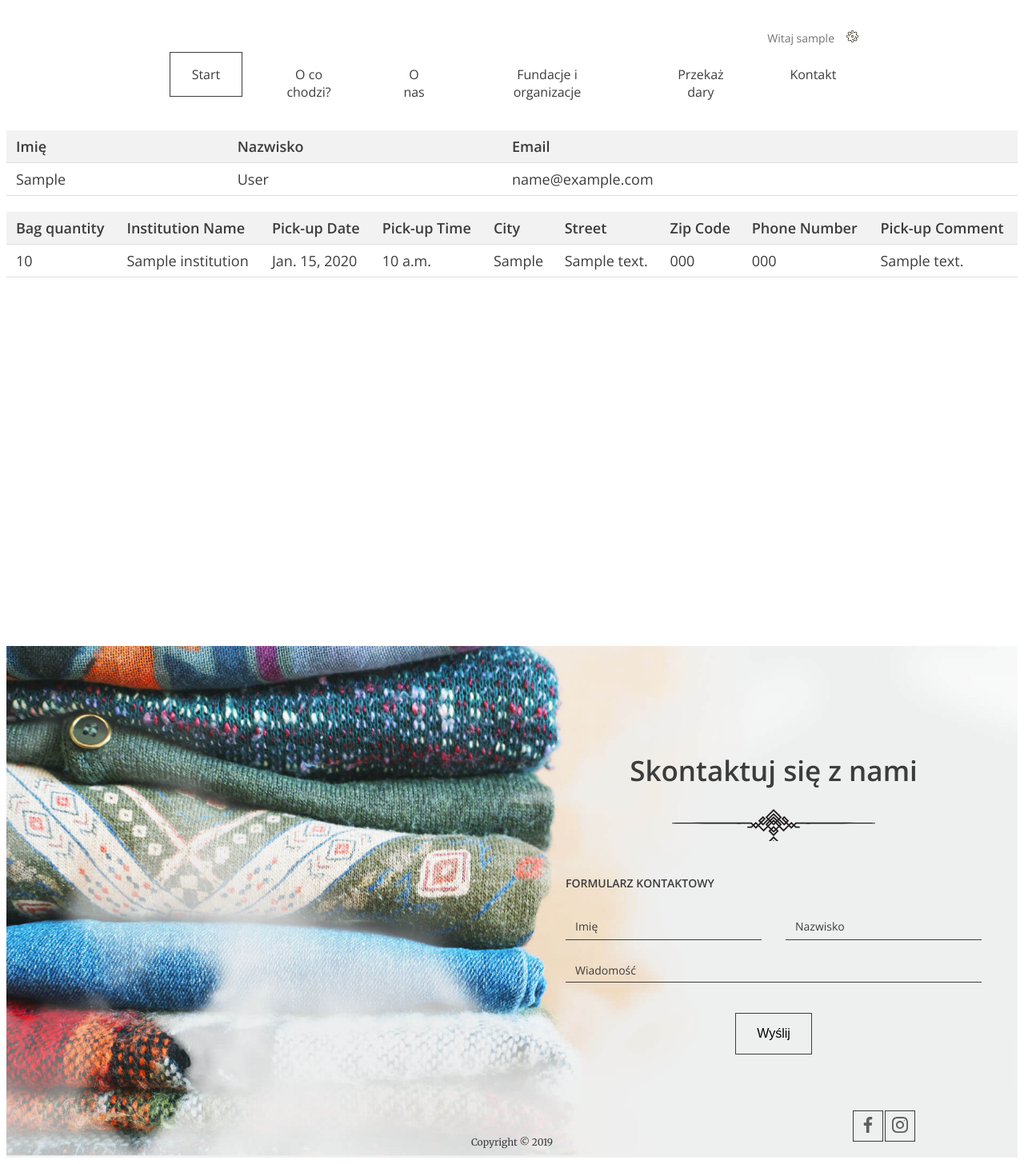
After one commit to jankuzma/OWDR, a Django app: page /user/profile/ in a window 1280 px wide. The commit adds this page. Shown: the whole page at 80% size. Run offline with Django 3.2, Linux system fonts and the light colour scheme; a user stored in the database is signed in; tables that the repository leaves empty hold one stand-in row (values such as "Sample post"); style sheets or scripts are compiled from the project's sources; parts of the project's set-up code (start-up, migrations or seed data) failed here and were passed over.

Commit message:
user profiel

```diff
--- a/backend_core/static/scss/modules/_header.scss
+++ b/backend_core/static/scss/modules/_header.scss
@@ -5,6 +5,19 @@ header {
     background-repeat: no-repeat;
     background-size: 70vw;
     height: 100vh;
+
+    @include medium {
+      background-position: bottom left -55vh;
+      background-size: 90vw;
+    }
+  }
+
+  &.header--profile {
+    background-position: bottom left -30vh;
+    background-repeat: no-repeat;
+    background-size: 70vw;
+    height: 100vh;
+
 
     @include medium {
       background-position: bottom left -55vh;
--- a/backend_core/templates/partials/navbar.html
+++ b/backend_core/templates/partials/navbar.html
@@ -10,7 +10,7 @@
           <li class="logged-user">
             Witaj {{ user.username }}
             <ul class="dropdown">
-              <li><a href="#">Profil</a></li>
+              <li><a href="{% url 'users:profile' %}">Profil</a></li>
               <li><a href="#">Ustawienia</a></li>
                 {% if user.is_superuser %}<li><a href="/admin">panel administracyjny</a></li>{% endif %}
               <li><a href="{% url 'users:logout' %}">Wyloguj</a></li>
--- /dev/null
+++ b/backend_core/templates/partials/profile.html
@@ -0,0 +1,82 @@
+{% load static %}
+<style>
+
+    table {
+        width: 100%;
+        border-collapse: collapse;
+        margin-bottom: 20px;
+        margin-top: 20px;
+    }
+
+    th, td {
+        padding: 8px 12px;
+        text-align: left;
+        border-bottom: 1px solid #ddd;
+    }
+
+    th {
+        background-color: #f2f2f2;
+    }
+
+    tr:nth-child(even) {
+        background-color: #f2f2f2;
+    }
+
+    tr:hover {
+        background-color: #ddd;
+    }
+</style>
+
+<div class="profile" style="font-size: large;">
+    <div>
+        <table>
+            <thead>
+            <tr>
+                <th>Imię</th>
+                <th>Nazwisko</th>
+                <th>Email</th>
+            </tr>
+            </thead>
+            <tbody>
+                <tr>
+                    <td>{{ user.first_name }}</td>
+                    <td>{{ user.last_name }}</td>
+                    <td>{{ user }}</td>
+                </tr>
+            </tbody>
+        </table>
+        <div>
+            <table>
+                <thead>
+                <tr>
+                    <th>Bag quantity</th>
+                    <th>Institution Name</th>
+                    <th>Pick-up Date</th>
+                    <th>Pick-up Time</th>
+                    <th>City</th>
+                    <th>Street</th>
+                    <th>Zip Code</th>
+                    <th>Phone Number</th>
+                    <th>Pick-up Comment</th>
+                </tr>
+                </thead>
+                <tbody>
+                {% for donation in donations %}
+                    <tr>
+                        <td>{{ donation.quantity }}</td>
+                        <td>{{ donation.institution.name }}</td>
+                        <td>{{ donation.pick_up_date }}</td>
+                        <td>{{ donation.pick_up_time }}</td>
+                        <td>{{ donation.city }}</td>
+                        <td>{{ donation.address }}</td>
+                        <td>{{ donation.zip_code }}</td>
+                        <td>{{ donation.phone_number }}</td>
+                        <td>{{ donation.pick_up_comment }}</td>
+                    </tr>
+                {% endfor %}
+                </tbody>
+            </table>
+        </div>
+    </div>
+
+</div>
--- /dev/null
+++ b/backend_core/templates/user.html
@@ -0,0 +1,15 @@
+{% extends 'base.html' %}
+
+{% block header %}
+    <header class="header--profile">
+    {% include 'partials/navbar.html' %}
+        {% include 'partials/profile.html' %}
+    </header>
+{% endblock %}
+
+{% block content %}
+{% endblock %}
+
+{% block footer %}
+	{% include 'partials/footer.html' %}
+{% endblock %}
--- a/backend_core/users/urls.py
+++ b/backend_core/users/urls.py
@@ -8,4 +8,5 @@ urlpatterns = [
     path('login/', views.LoginView.as_view(), name='login'),
     path('register/', views.CreateUserView.as_view(), name='register'),
     path('logout/', views.LogoutView.as_view(), name='logout'),
+    path('profile/', views.UserView.as_view(), name='profile')
 ]
--- a/backend_core/users/views.py
+++ b/backend_core/users/views.py
@@ -2,10 +2,8 @@ from django.contrib.auth import authenticate, login, logout
 from django.shortcuts import render, redirect
 from django.urls import reverse
 from django.views import View
-from django.views.generic import TemplateView, FormView
 
-from home.views import HomeView
-
+from core.models import Donation
 from users.models import CustomUser
 
 
@@ -56,3 +54,10 @@ class LogoutView(View):
     def get(self, request):
         logout(request)
         return redirect('home:home')
+
+
+class UserView(View):
+    def get(self, request):
+        if request.user.is_authenticated:
+            donations = Donation.objects.filter(user=request.user)
+            return render(request, 'user.html', {'donations': donations})
```
